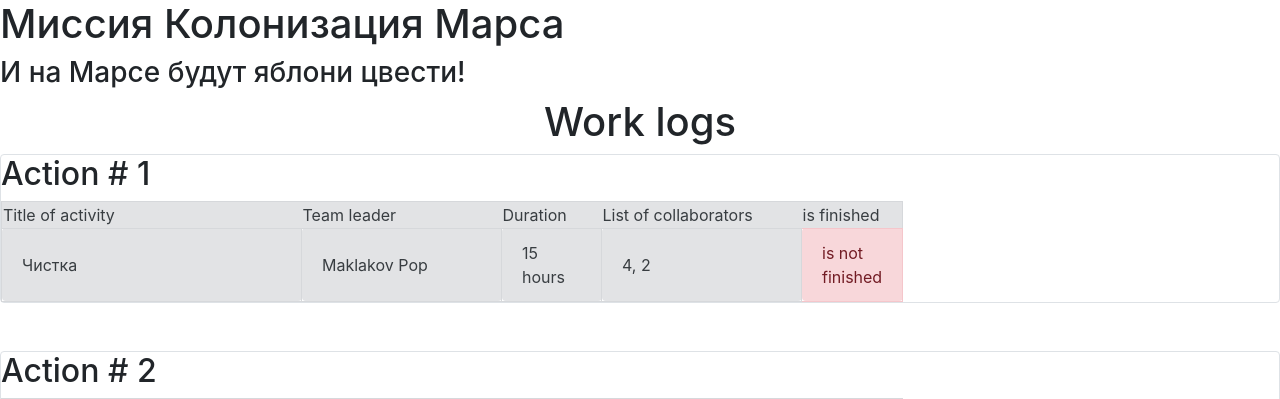
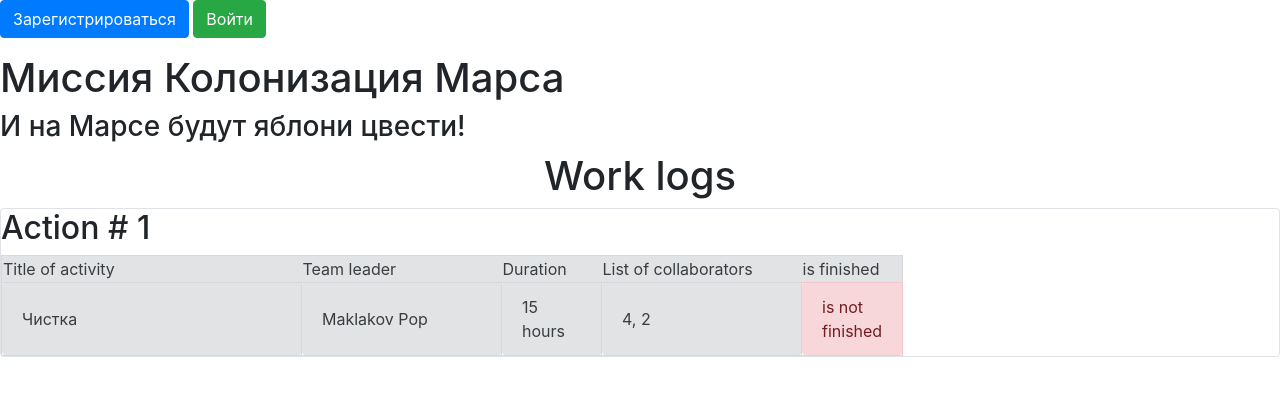
Before and after one commit to MonitorPC/mod_form_avtoriz, a Flask app: page / in a window 1280 px wide. Shown: the top 399 px of the page. Run offline with Flask 2, Linux system fonts and the light colour scheme; data comes from the database, SQL or seed files in the repository; some libraries are stand-ins or nearby versions.

Commit message:
Update base.html

```diff
--- a/templates/base.html
+++ b/templates/base.html
@@ -10,7 +10,14 @@
         crossorigin="anonymous">
 </head>
 <body>
-
+    {% if current_user.is_authenticated %}
+        <a class="navbar-brand" href="/logout">{{ current_user.name }}</a>
+    {% else %}
+        <p>
+            <a class="btn btn-primary " href="/register">Зарегистрироваться</a>
+            <a class="btn btn-success" href="/login">Войти</a>
+        </p>
+    {% endif %}
     <h1>Миссия Колонизация Марса</h1>
     <h3>И на Марсе будут яблони цвести!</h3>
 
```
